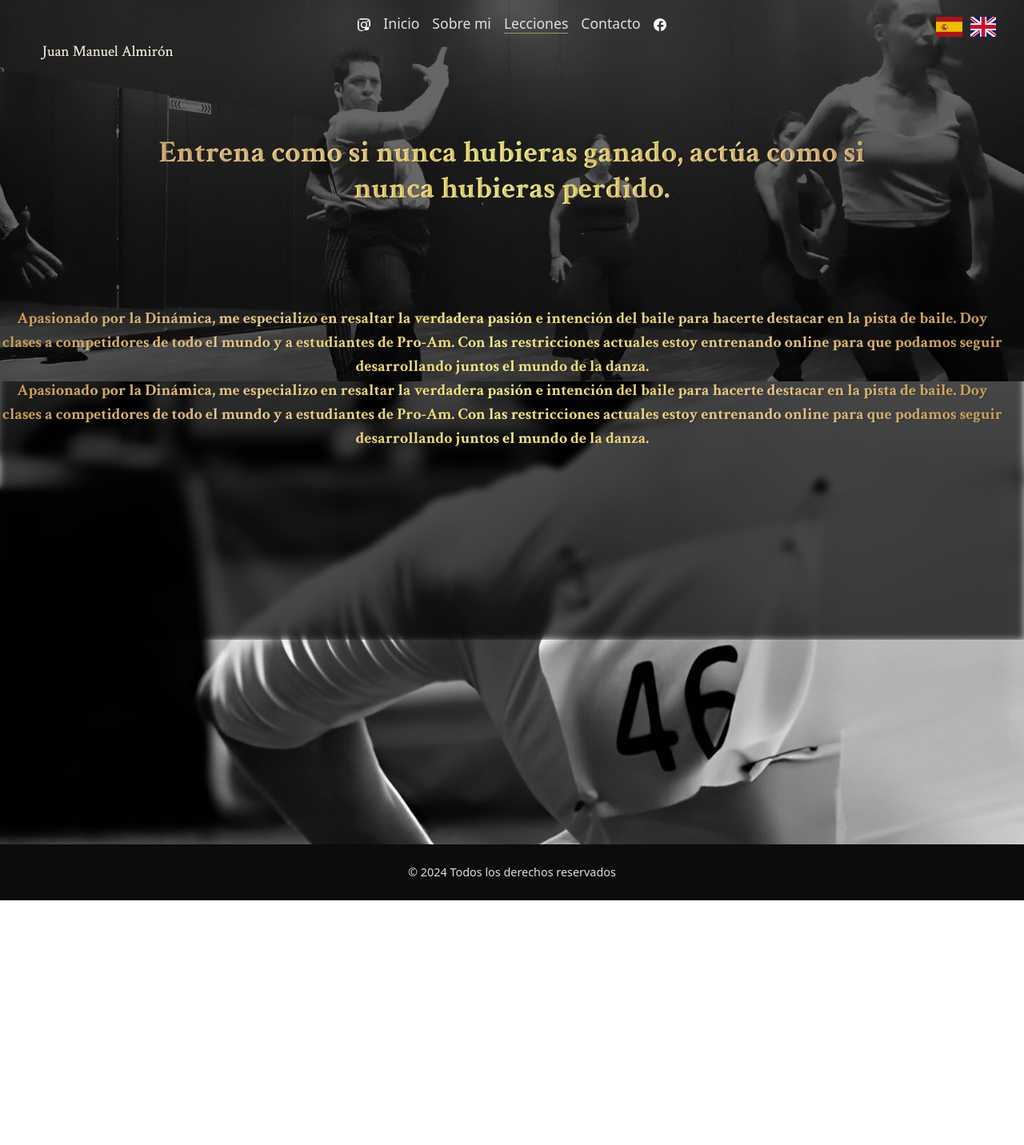
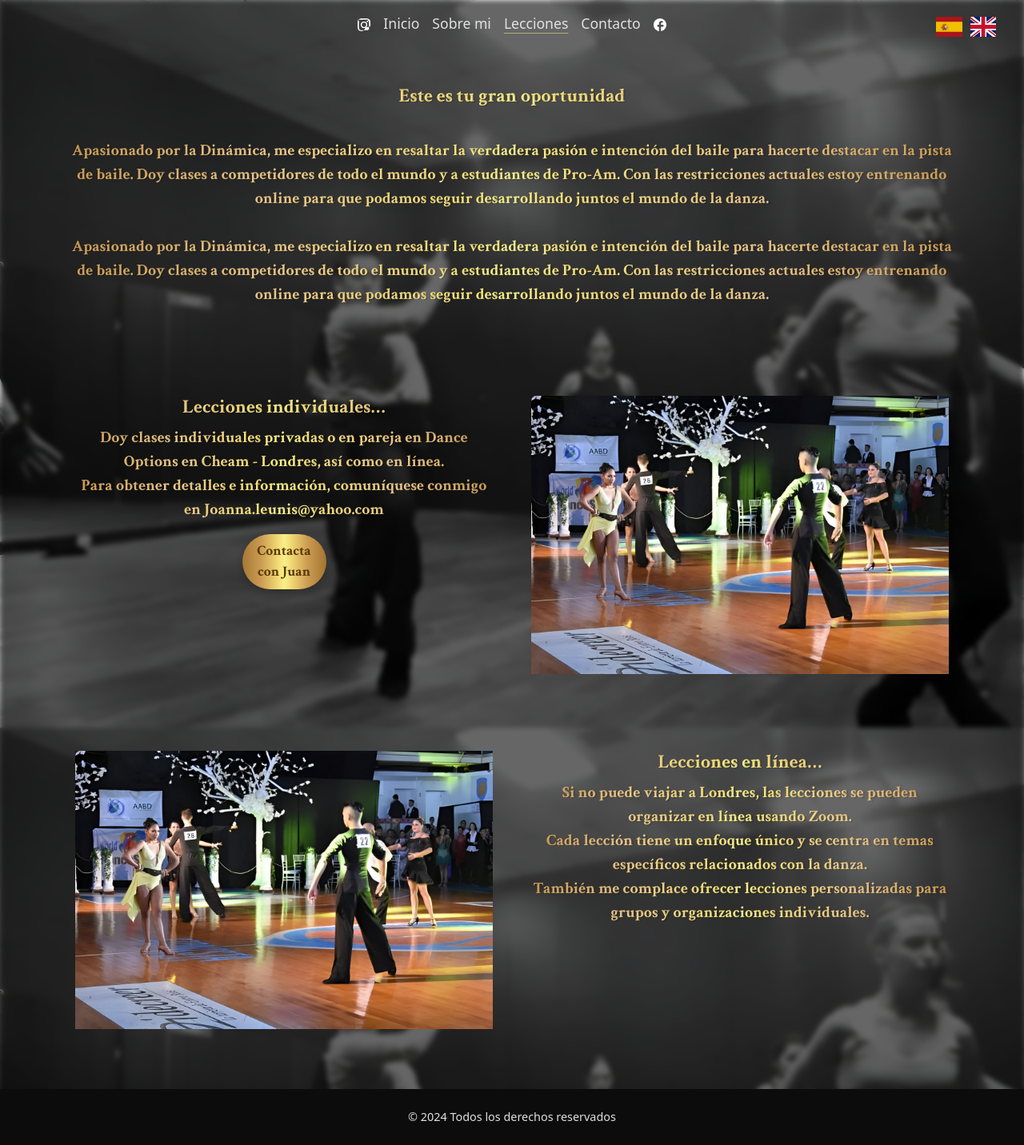
Before and after one commit to Guido-Romano/Ballroom, a plain HTML site: page lecciones.html in a window 1280 px wide. Shown: the whole page at 80% size. Before the commit the page ends 1126 px from the top, so only its background shows below. Drawn offline with nearby package versions, Linux system fonts and the light colour scheme.

Commit message:
falta pag - sobre mi

```diff
--- a/css/style.css
+++ b/css/style.css
@@ -107,9 +107,9 @@ body::before {
         }
 
         .flags__item img:hover {
-          display: block;
+          transform: scale(115%);
           cursor: pointer;
-          filter: brightness(125%);
+          filter: brightness(115%);
         }
 
         .section-1 {
@@ -177,7 +177,60 @@ body::before {
             padding-right: 4%;
           }
 
-          .footer-section{
+
+          footer {
+            background-color: var(--color-black);
+            color: var(--color-white);
+            padding: 20px 0;
+            text-align: center;
+            position: relative;
+            top: 2.1vw;
+          }
+
+
+/*--------- LECCIONES PAG ---------*/
+
+
+
+.lecciones-body {
+  background-image: url("../assets/img08.jpeg");
+  background-size: cover;
+  background-position: center;
+  background-attachment: fixed;
+  backdrop-filter: blur(3px) brightness(40%);
+  }
+
+
+/*
+.section-2{
+  position: relative;
+  margin-top: calc(40px + -28vw);
+}
+
+header{
+  overflow: hidden;
+  position: relative;
+  height: 85vh;
+  bottom: 28vw;
+  z-index: -1;
+}
+
+header h2{
+font-size: calc(15px + 0.390625vw);
+position: relative;
+bottom: 38vw;
+font-size: 1.9em;
+text-align: center;
+margin: auto;
+width: 80%;
+}
+
+header img, footer img {
+filter: brightness(40%);
+}
+
+
+.footer-section{
             position: relative;
             overflow: hidden;
             height:25vw;
@@ -194,42 +247,8 @@ body::before {
             filter: brightness(25%);
             }
 
+*/
 
-          footer {
-            background-color: var(--color-black);
-            color: var(--color-white);
-            padding: 20px 0;
-            text-align: center;
-            position: relative;
-            top: 2.1vw;
-          }
-
-
-
-
-/*--------- LECCIONES PAG ---------*/
-header {
-  overflow: hidden;
-  position: relative;
-  height: 90vh;
-  bottom: 26vw;
-  z-index: -1;
-
-}
-
-header h2 {
-font-size: calc(15px + 0.390625vw);
-position: relative;
-bottom: 39vw;
-z-index: 11;
-font-size: 1.9em;
-padding-left: 12vw;
-padding-right:  12vw;
-
-}
-header img {
-filter: brightness(40%);
-}
   /* MEDIA QUERIES */
 
 
@@ -262,6 +281,7 @@ filter: brightness(40%);
       .flags__item {
         width: 30px;
       }
+
   }
 
   @media (min-width: 576px) {
@@ -288,7 +308,3 @@ filter: brightness(40%);
         right: 5vw;
         }
   }
-
-.textolec p {
-  bottom: 450px;
-    }
--- a/js/scripts.js
+++ b/js/scripts.js
@@ -1,6 +1,16 @@
 "use strict";
 
 /*
+
+git add .
+git commit -m "modificaciones del dia de hoy"
+git push -u origin main
+
+
+
+
+
+
 https://www.joannaleunis.com/
 MODIFICAR TODAS LAS MEDIDAS A RELATIVAS (VW)
 agregar destellos al hacer clikc con en el mouse
@@ -21,7 +31,8 @@ pero el container box podria justar la altura con vh y el ancho con vw
 CREO QUE LA SOLUCION ES font-size: larger;
 bajarle transparencia a las banderas?
 oscurecer un poco la portada donde aparece el chino
-
+revisar el bug del viewport abajo de todo en la version movile
+revisar en la pagina de leeciones, cuando abro el nav bar en la version movile, que queda mal puesto con la imagen del header
 --------font-family: "Dancing Script", cursive;--------
 --------font-family: "Crimson Text", serif; --------
 
@@ -97,3 +108,18 @@ document.querySelector('a[data-value="Inicio"]').addEventListener('click', funct
     document.querySelector('a[data-value="Lecciones"]').style.textDecorationColor = "rgba(247, 240, 141, 0.5)";
 }
 });
+
+
+$(document).ready(function() {
+    // Función para ajustar la posición vertical del texto debajo de la imagen visible
+    function ajustarPosicionTexto() {
+        var alturaImagenVisible = $(window).scrollTop() + $(window).height() - $('img').offset().top;
+        $('#texto').css('top', alturaImagenVisible + 'px');
+    }
+
+    // Llama a la función cuando se carga la página y cuando se desplaza la ventana
+    ajustarPosicionTexto();
+    $(window).scroll(function() {
+        ajustarPosicionTexto();
+    });
+});
--- a/lecciones.html
+++ b/lecciones.html
@@ -28,7 +28,7 @@
     <link href="https://fonts.googleapis.com/css2?family=Crimson+Text:ital,wght@0,400;0,600;0,700;1,400;1,600;1,700&display=swap" rel="stylesheet">
 </head>
 
-<bsec>
+<body class="lecciones-body">
    <nav class="navbar navbar-expand-sm">
         <div class="container-fluid">
           <button class="navbar-toggler" type="button" data-bs-toggle="collapse" data-bs-target="#navbarNav" aria-controls="navbarNav" aria-expanded="false" aria-label="Toggle navigation">
@@ -78,37 +78,55 @@
 </nav>
 
 
-<section class="section-1">
-  <div class="d-flex justify-content-center">
-    <div class="row col-sm-12">
-      <h1>Juan Manuel Almirón</h1>
-    </div>
-  </div>
-</section>
-
-<header>
-  <img src="assets/img08.jpeg" class="img-fluid" alt="Imagen adaptada al ancho de la pantalla">
-  <h2 data-section="Header" data-value="texto1">Entrena como si nunca hubieras ganado, actúa como si nunca hubieras perdido.</h2>
-</header>
-
-<div class="row col-sm-12 mt-4 textolec">
-  <p data-section="Header" data-value="texto1">Apasionado por la Dinámica, me especializo en resaltar la verdadera pasión e intención del baile para hacerte destacar en la pista de baile.
-    Doy clases a competidores de todo el mundo y a estudiantes de Pro-Am. Con las restricciones actuales estoy entrenando online para que podamos seguir desarrollando juntos el mundo de la danza.<br>
+<div class="container section-2">
+  <div class="row my-5">
+    <div class="col-sm-12">
+      <h2 data-section="Header" data-value="Apasionado">Este es tu gran oportunidad</h2>
+  <p data-section="Header" data-value="Apasionado"><br>Apasionado por la Dinámica, me especializo en resaltar la verdadera pasión e intención del baile para hacerte destacar en la pista de baile.
+    Doy clases a competidores de todo el mundo y a estudiantes de Pro-Am. Con las restricciones actuales estoy entrenando online para que podamos seguir desarrollando juntos el mundo de la danza.<br><br>
     Apasionado por la Dinámica, me especializo en resaltar la verdadera pasión e intención del baile para hacerte destacar en la pista de baile.
     Doy clases a competidores de todo el mundo y a estudiantes de Pro-Am. Con las restricciones actuales estoy entrenando online para que podamos seguir desarrollando juntos el mundo de la danza.</p>
 </div>
+</div>
+</div>
 
 
-    <footer class="py-4">
-        <div class="container text-center">
-            <span data-section="footer" data-value="footer">
-                &copy; 2024 Todos los derechos reservados</span>
-        </div>
-    </footer>
+<div class="container section-3">
+  <div class="row my-5">
+    <div class="col-sm-6 g-5">
+      <h2 data-section="Header" data-value="texto1">Lecciones individuales…</h2>
+      <p data-section="Body" data-value="texto1">Doy clases individuales privadas o en pareja en Dance Options en Cheam - Londres, así como en línea.
+        <br>
+        Para obtener detalles e información, comuníquese conmigo en Joanna.leunis@yahoo.com</p>
+      <div class="text-center"> <!-- Aplicamos la clase text-center aquí -->
+        <button class="enviar">Contacta con Juan</button>
+      </div>
+    </div>
+    <div class="col-sm-6 d-flex justify-content-center align-items-center g-5">
+      <img src="assets/img07.jpeg" class="img-fluid" alt="Imagen adaptada al ancho de la pantalla">
+    </div>
+  </div>
+  <div class="row my-5">
+    <div class="col-sm-6 d-flex justify-content-center align-items-center g-5">
+      <img src="assets/img07.jpeg" class="img-fluid" alt="Imagen adaptada al ancho de la pantalla">
+    </div>
+    <div class="col-sm-6 g-5">
+      <h2 data-section="Header" data-value="texto2">Lecciones en línea…</h2>
+      <p data-section="Body" data-value="texto2">Si no puede viajar a Londres, las lecciones se pueden organizar en línea usando Zoom.
+        <br>
+        Cada lección tiene un enfoque único y se centra en temas específicos relacionados con la danza.
+        <br>
+        También me complace ofrecer lecciones personalizadas para grupos y organizaciones individuales.</p>
+    </div>
+  </div>
+</div>
 
-
-
-
+<footer class="py-4">
+  <div class="container text-center">
+      <span data-section="footer" data-value="footer">
+          &copy; 2024 Todos los derechos reservados</span>
+  </div>
+</footer>
 
 
     <!-- Bootstrap JS -->
```
Also changed, not shown: sobremi.html (+15 -1 lines).
